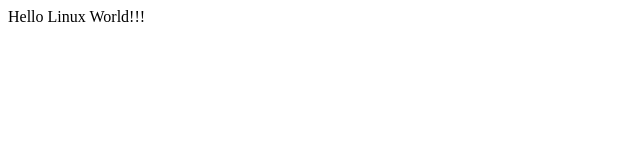
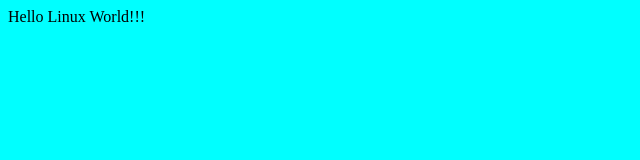
Before and after one commit to deepakkapse/devopspractise, a plain HTML site: page index.html in a window 1280 px wide. Shown: the whole page, without its empty margins (0-640 px from the left). Drawn offline with Linux system fonts and the light colour scheme.

Commit message:
backgroundcolor added

```diff
--- a/index.html
+++ b/index.html
@@ -1 +1,2 @@
+<body bgcolor=aqua>
 Hello Linux World!!!
```
